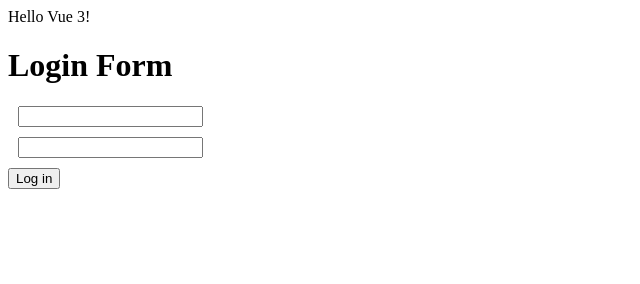
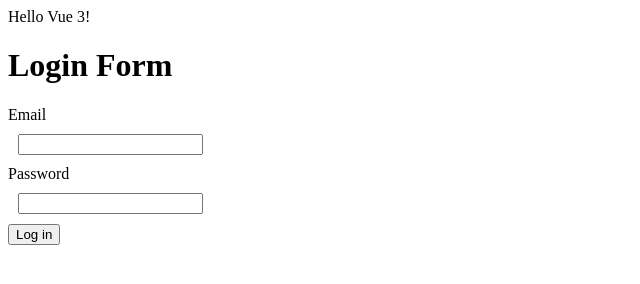
Before and after one commit to Naoto-110616/Vue-Course-for-Beginners, a plain HTML site: page index.html in a window 1280 px wide. Shown: the whole page, without its empty margins (0-640 px from the left). Drawn offline with nearby package versions, Linux system fonts and the light colour scheme.

Commit message:
add child component and use v-bind

```diff
--- a/index.html
+++ b/index.html
@@ -57,16 +57,19 @@
 			template: `
 		          <form @submit.prevent="handleSubmit">
 		                <h1>{{title}}</h1>
-		          <input type="email" v-model="email"/>
-		          <input type="password" v-model="password"/>
+		          <custom-input type="email" :label="emailLabel"/>
+		          <custom-input type="password" :label="passwordLabel"/>
 		                <button>Log in</button>
 		          </form>
 		          `,
+			components: ["custom-input"],
 			data() {
 				return {
 					title: "Login Form",
 					email: "",
 					password: "",
+					emailLabel: "Email",
+					passwordLabel: "Password",
 				};
 			},
 			methods: {
@@ -75,6 +78,15 @@
 				},
 			},
 		});
+		app.component("custom-input", {
+			template: `
+		          <label>
+		                {{label}}
+		          <input type="text">
+		          </label>
+		          `,
+			props: ["label"],
+		});
 		app.mount("#app");
 	</script>
 </html>
```
